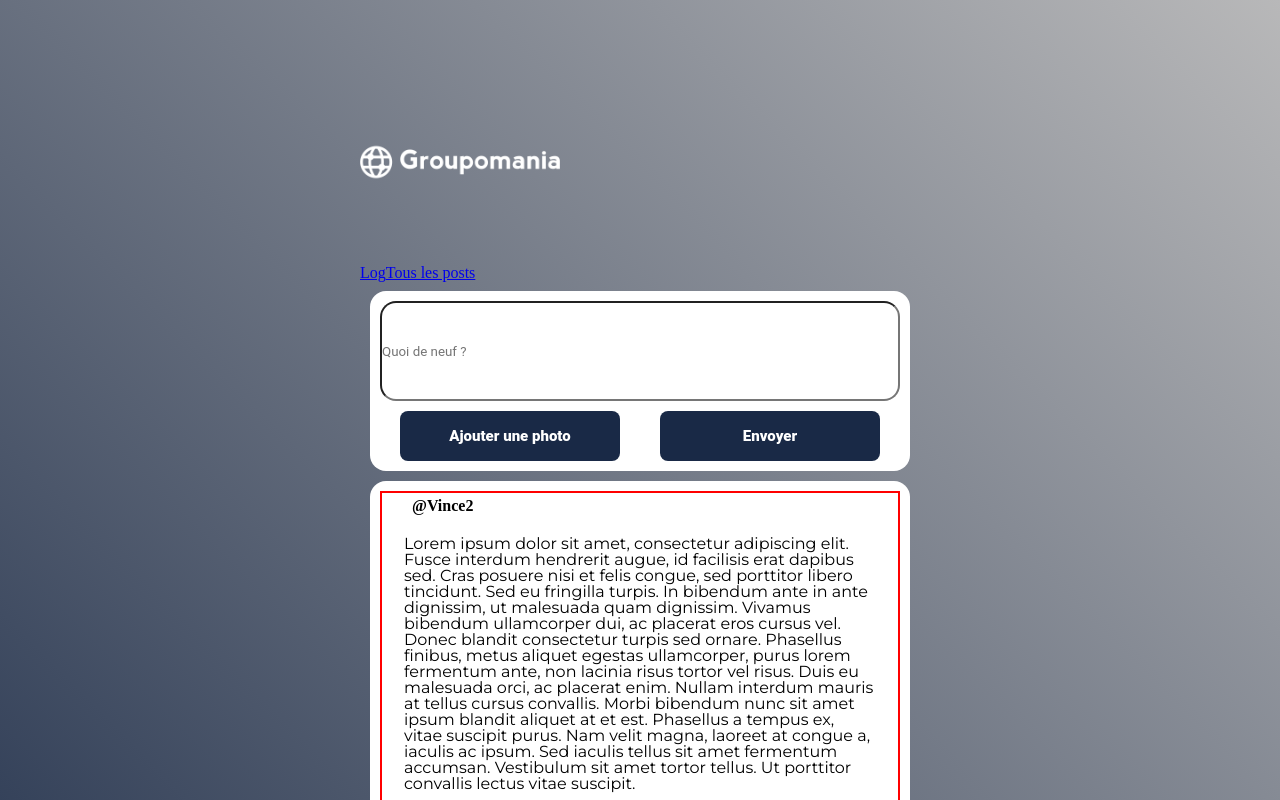
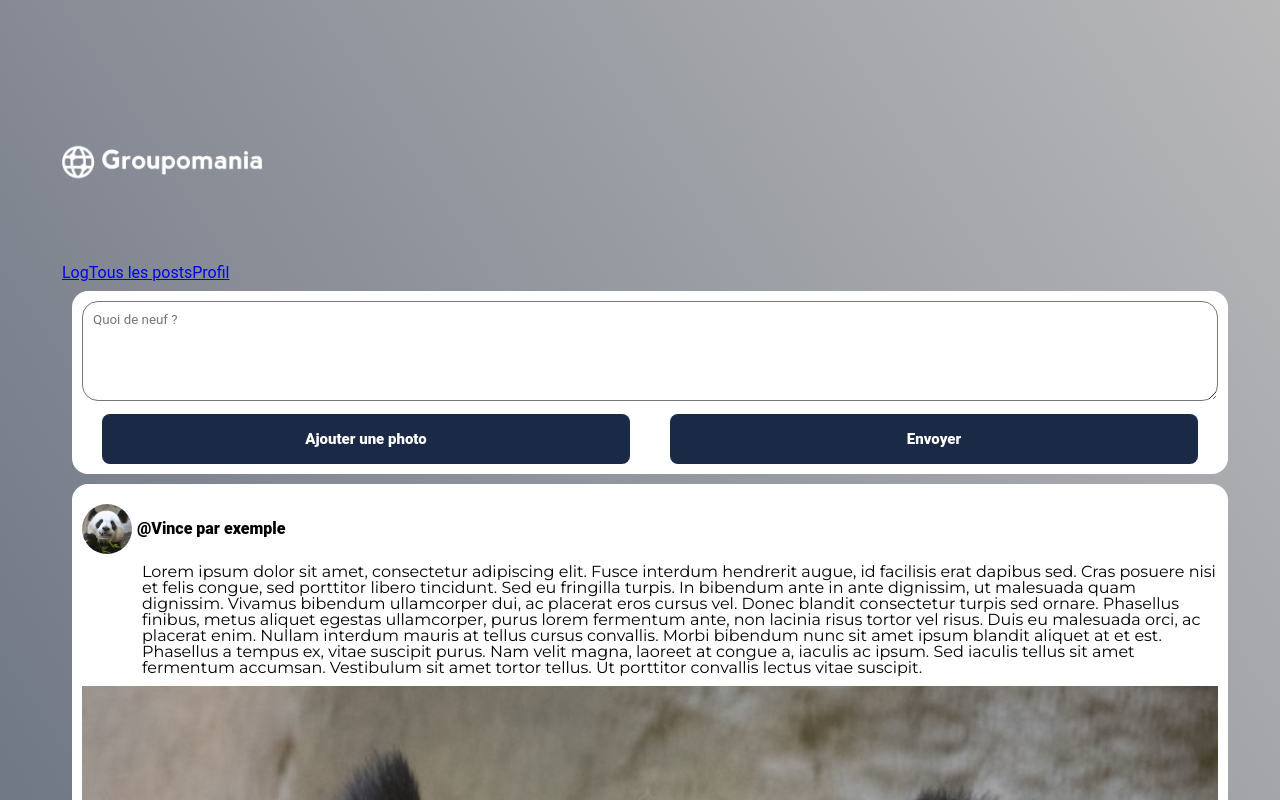
Before and after one commit to EZoVn/p7_groupomania, a Vue app in the folder frontend/: page /post in a window 1280 px wide. Shown: the top 800 px of the page. Built offline with nearby package versions, Linux system fonts and the light colour scheme.

Commit message:
page post et profil du front

```diff
--- a/frontend/src/App.vue
+++ b/frontend/src/App.vue
@@ -3,8 +3,10 @@ import { RouterLink, RouterView } from 'vue-router'
 </script>
 
 <template>
-  <header>
-    <img alt="Groupomania logo" class="logo" src="@/assets/images/icon-left-font-monochrome-white.png" width="125" height="125" />
+
+  <main>
+    <img alt="Groupomania logo" class="logo" src="@/assets/images/icon-left-font-monochrome-white.png" width="125"
+      height="125" />
 
     <div class="wrapper">
 
@@ -12,10 +14,11 @@ import { RouterLink, RouterView } from 'vue-router'
 
         <RouterLink to="/">Log</RouterLink>
         <RouterLink to="/post">Tous les posts</RouterLink>
+        <RouterLink to="/profil">Profil</RouterLink>
       </nav>
     </div>
     <RouterView />
-  </header>
+  </main>
 
 </template>
 
@@ -29,7 +32,7 @@ $grey: #b8b8b9;
 // reset css
 @import "@/assets/reset.css";
 
-*{
+* {
   // roboto pour les titres
   font-family: 'roboto', sans-serif;
   margin: 0;
@@ -39,21 +42,21 @@ $grey: #b8b8b9;
   // font-family: 'montserrat', sans-serif;
 }
 
-body{
-  background-image: linear-gradient(45deg, $blue 0%, $grey 100%);
+body {
+  background-image: linear-gradient(57deg, $blue 0%, $grey 100%);
   display: flex;
-  align-items: center;
-  justify-content: center;
+
   min-height: 100vh;
   padding: 30px;
 }
+
 #app {
   max-width: 100%;
   // background-color: $blue;
   margin: 0 auto;
   padding: 2rem;
 
-  font-weight: normal;
+  // font-weight: normal;
 }
 
 .logo {
@@ -89,9 +92,9 @@ body{
   }
 }
 
-.button{
+.button {
   background: $blue;
-    color:white;
+  color: white;
   border-radius: 8px;
   font-weight: 800;
   font-size: 15px;
@@ -99,22 +102,21 @@ body{
   width: 100%;
   padding: 16px;
   transition: .4s background-color;
+
   &:hover {
-    cursor:pointer;
+    cursor: pointer;
     background-color: rgba(21, 20, 26, .7);
     color: $grey;
   }
+
   &--disabled {
-    background:$grey;
-    color:#ececec;
+    background: $grey;
+    color: #ececec;
+
     &:hover {
-    cursor:not-allowed;
-    background:$red;
+      cursor: not-allowed;
+      background: $red;
     }
   }
 }
-
-
-
-
 </style>
--- a/frontend/src/components/Post.vue
+++ b/frontend/src/components/Post.vue
@@ -1,31 +1,80 @@
 <template>
   <div class="card">
+    <div class="card__profil">
+      <img class="card__profil--img" src="../assets/images/InZooPic.png" alt="Photo de profil" />
+      <p class="card__title">@Vince par exemple</p>
+    </div>
+
     <div>
-      <p class="card__title">@Vince par exemple</p>
-      <p class="post_text">Lorem ipsum dolor sit amet, consectetur adipiscing elit. Fusce interdum hendrerit augue, id
-        facilisis erat dapibus sed. Cras posuere nisi et felis congue, sed porttitor libero tincidunt. Sed eu fringilla
-        turpis. In bibendum ante in ante dignissim, ut malesuada quam dignissim. Vivamus bibendum ullamcorper dui, ac
-        placerat eros cursus vel. Donec blandit consectetur turpis sed ornare. Phasellus finibus, metus aliquet egestas
-        ullamcorper, purus lorem fermentum ante, non lacinia risus tortor vel risus. Duis eu malesuada orci, ac placerat
-        enim. Nullam interdum mauris at tellus cursus convallis. Morbi bibendum nunc sit amet ipsum blandit aliquet at
-        et
-        est. Phasellus a tempus ex, vitae suscipit purus. Nam velit magna, laoreet at congue a, iaculis ac ipsum. Sed
-        iaculis tellus sit amet fermentum accumsan. Vestibulum sit amet tortor tellus. Ut porttitor convallis lectus
-        vitae
-        suscipit.</p>
-      <img class="post_img" src="imageUrl" alt="description image">
+      <p class="card__text">
+        Lorem ipsum dolor sit amet, consectetur adipiscing elit. Fusce interdum
+        hendrerit augue, id facilisis erat dapibus sed. Cras posuere nisi et
+        felis congue, sed porttitor libero tincidunt. Sed eu fringilla turpis.
+        In bibendum ante in ante dignissim, ut malesuada quam dignissim. Vivamus
+        bibendum ullamcorper dui, ac placerat eros cursus vel. Donec blandit
+        consectetur turpis sed ornare. Phasellus finibus, metus aliquet egestas
+        ullamcorper, purus lorem fermentum ante, non lacinia risus tortor vel
+        risus. Duis eu malesuada orci, ac placerat enim. Nullam interdum mauris
+        at tellus cursus convallis. Morbi bibendum nunc sit amet ipsum blandit
+        aliquet at et est. Phasellus a tempus ex, vitae suscipit purus. Nam
+        velit magna, laoreet at congue a, iaculis ac ipsum. Sed iaculis tellus
+        sit amet fermentum accumsan. Vestibulum sit amet tortor tellus. Ut
+        porttitor convallis lectus vitae suscipit.
+      </p>
+      <img class="card__img" src="../assets/images/InZooPic.png" alt="description image" />
     </div>
     <div class="comment">
-      <p>Neque porro quisquam est qui dolorem ipsum quia dolor sit amet, consectetur, adipisci velit.</p>
+      <p>
+        Neque porro quisquam est qui dolorem ipsum quia dolor sit amet,
+        consectetur, adipisci velit.
+      </p>
     </div>
   </div>
 </template>
 
 <script>
-export default{
-  name: 'Post',
-}
+export default {
+  name: "Post",
+};
 </script>
 
 <style lang="scss">
+.card {
+  margin: 10px;
+  padding: 10px;
+
+  &__profil {
+    display: flex;
+    align-items: center;
+    margin: 10px 0;
+
+    &--img {
+      width: 50px;
+      height: 50px;
+      margin-right: 5px;
+      border-radius: 25px;
+      object-fit: cover;
+    }
+  }
+
+  &__post {
+    border: 2px solid red;
+  }
+
+  &__text {
+    font-family: "montserrat", sans-serif;
+    margin-left: 60px;
+  }
+
+  &__img {
+    width: 100%;
+    margin: 10px 0;
+    object-fit: cover;
+  }
+
+  &__comment {
+    margin: 5px;
+    border: 1px dashed blue;
+  }
+}
 </style>
--- a/frontend/src/router/index.js
+++ b/frontend/src/router/index.js
@@ -13,6 +13,11 @@ const router = createRouter({
       path: '/post',
       name: 'Post',
       component: () => import('../views/Post.vue')
+    },
+    {
+      path: '/profil',
+      name: 'profil',
+      component: () => import('../views/Profil.vue')
     }
   ]
 })
--- a/frontend/src/views/Post.vue
+++ b/frontend/src/views/Post.vue
@@ -1,14 +1,14 @@
-<script>
+<script setup>
 import Post from "../components/Post.vue";
-// import Post from "@/components/Post.vue";
 
 
 </script>
 
 <template>
-    <div>
+    <section>
         <div class="card">
-            <input type="text" id="" class="card__newPost" placeholder="Quoi de neuf ?"/>
+            <!-- <input type="text" id="" class="card__newPost" placeholder="Quoi de neuf ?"/> -->
+            <textarea name="newPost" class="card__newPost" id="" placeholder="Quoi de neuf ?" cols="30" rows="10"></textarea>
             <div class="btn">
 
                 <button name="ajoutPhoto" class="button">Ajouter une photo</button>
@@ -18,10 +18,11 @@ import Post from "../components/Post.vue";
             </div>
         </div>
 
-        <!-- <Post /> -->
-    <!-- <Post/> -->
+        <Post />
+        <Post />
+        <Post />
 
-        <div class="card">
+        <!-- <div class="card">
             <div class="card__post">
                 <p class="card__title">@Vince2</p>
                 <p class="card__text">Lorem ipsum dolor sit amet, consectetur adipiscing elit. Fusce interdum hendrerit
@@ -46,13 +47,13 @@ import Post from "../components/Post.vue";
                 <img class="card__img" src="imageUrl" alt="description image">
             </div>
 
-            <!-- Afficher tous les commentaires -->
+            // Afficher tous les commentaires
             <div class="card__comment">
                 <p>Neque porro quisquam est qui dolorem ipsum quia dolor sit amet, consectetur, adipisci velit.</p>
             </div>
-        </div>
+        </div> -->
 
-    </div>
+    </section>
 
 </template>
 
@@ -67,32 +68,14 @@ import Post from "../components/Post.vue";
 .button {
     margin: 0 20px ;
 }
-.card {
-    margin: 10px;
-    padding: 10px;
+.card{
+    width: 100%;
     &__newPost{
         margin-bottom: 10px;
         height: 100px;
         width: 100%;
+        padding: 10px;
         border-radius: 16px;
-    }
-    &__post {
-        border: 2px solid red;
-    }
-
-    &__title {
-        text-align: start;
-        margin: 5px 0 20px 30px;
-    }
-
-    &__text {
-        font-family: 'montserrat', sans-serif;
-        margin: 22px;
-    }
-
-    &__comment {
-        margin: 5px;
-        border: 1px dashed blue;
     }
 }
 </style>
--- /dev/null
+++ b/frontend/src/views/Profil.vue
@@ -0,0 +1,26 @@
+<script setup>
+import Post from "../components/Post.vue";
+</script>
+
+<template>
+  <div>
+    <div class="card">
+      <img
+        class="card__profil--img" src="../assets/images/InZooPic.png" alt="Photo de profil" />
+      <button class="button card__profil_modify">Modifier le profil</button>
+      <p class="card__profil--pseudo">@Vince</p>
+      <p class="card__profil-description">
+        Voila une courte description du profil
+      </p>
+    </div>
+    <!-- post du profil -->
+    <Post />
+  </div>
+
+</template>
+
+<style>
+.card{
+  width:100%;
+}
+</style>
```
Also changed, not shown: frontend/src/assets/images/InZooPic.png (added). Lines whose indentation alone changed are shown as unchanged.
